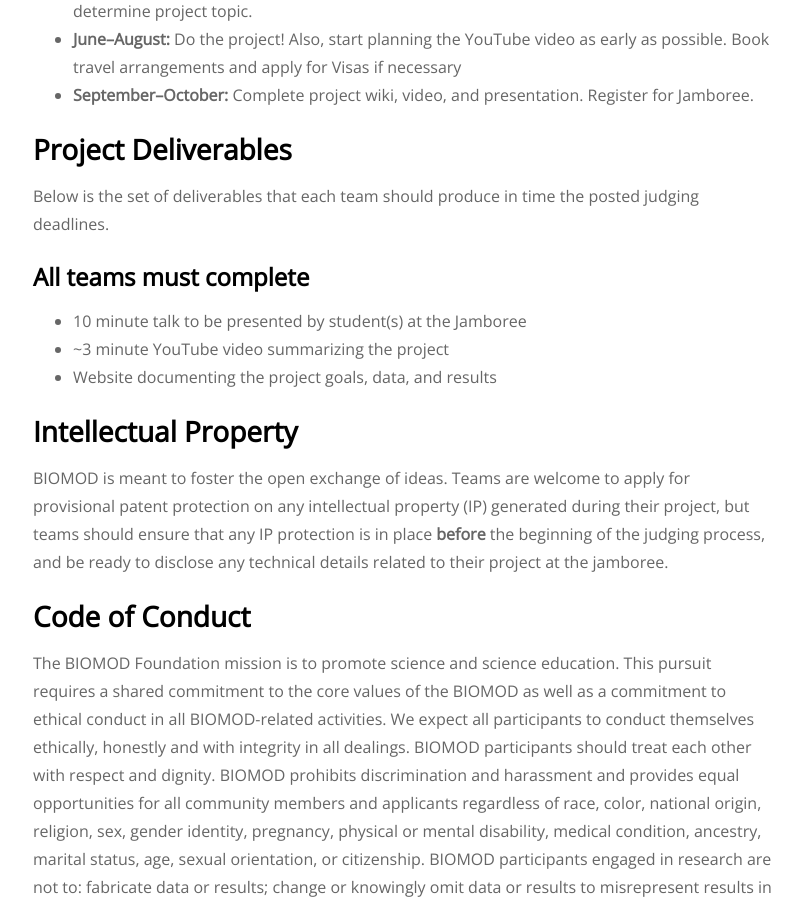
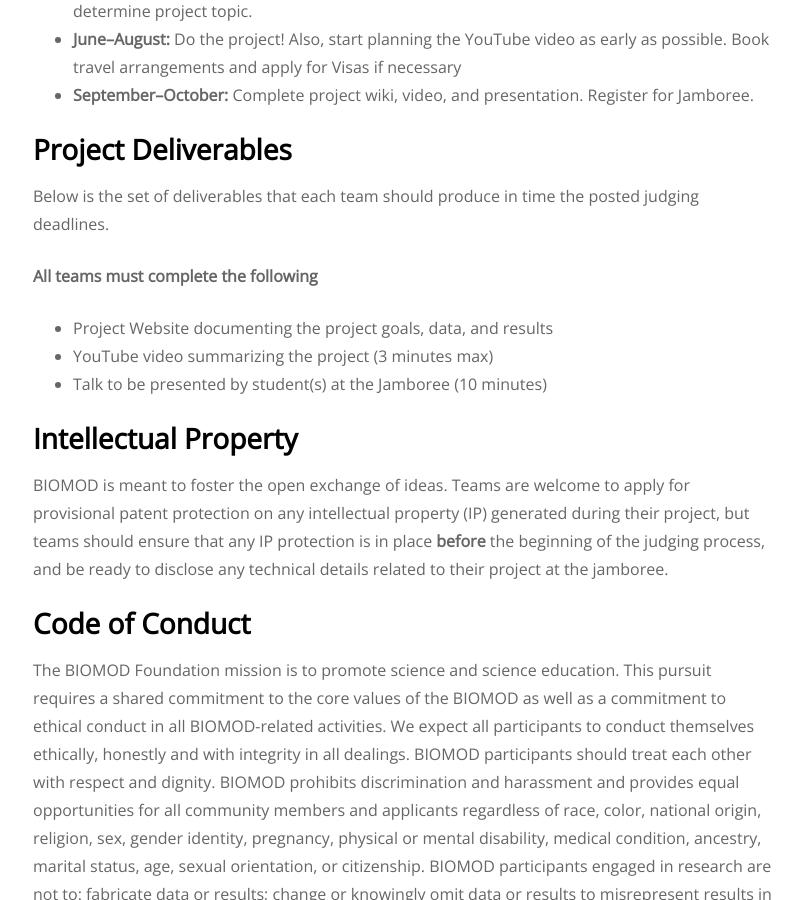
Before and after one commit to sdouglas/biomod, a Jekyll site: the page built from requirements/index.md, in a window 1280 px wide and 900 px high, scrolled down 1175 px. Shown: the whole window, without its empty margins (63-865 px from the left). Built offline with Jekyll 4.4.1, drawn with Linux system fonts in a browser that asks for light colours; nearby versions of some CDN libraries.

Commit message:
Reorder requirements

```diff
--- a/requirements/index.md
+++ b/requirements/index.md
@@ -35,12 +35,11 @@
 
 Below is the set of deliverables that each team should produce in time the posted judging deadlines.
 
-### All teams must complete
+**All teams must complete the following**
 
-- 10 minute talk to be presented by student(s) at the Jamboree
-- ~3 minute YouTube video summarizing the project
-- Website documenting the project goals, data, and results
-
+- Project Website documenting the project goals, data, and results
+- YouTube video summarizing the project (3 minutes max)
+- Talk to be presented by student(s) at the Jamboree (10 minutes)
 
 ## Intellectual Property
 
```
